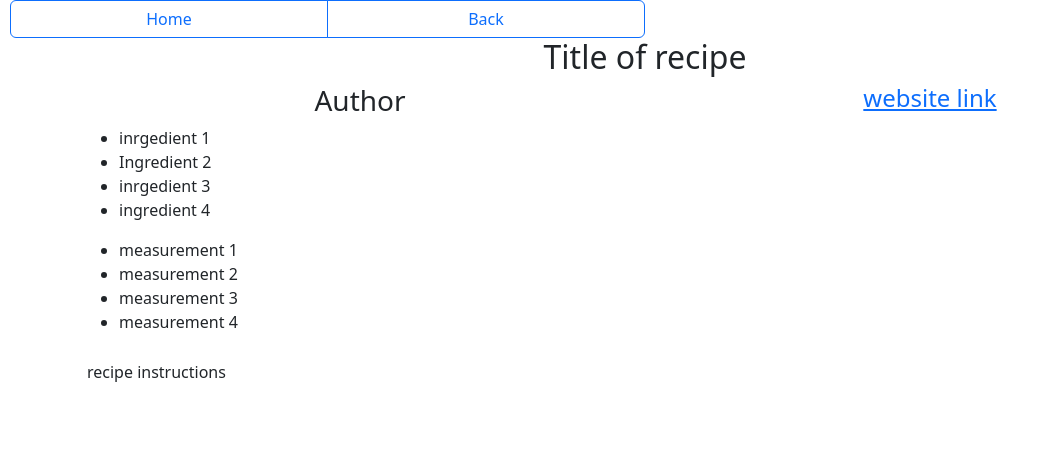
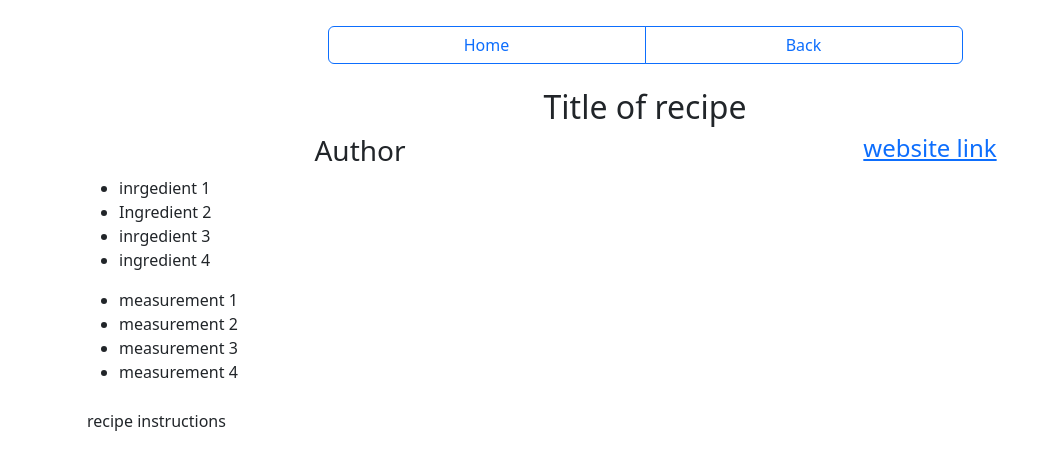
Before and after one commit to lauraa0055/cisc4900, a plain HTML site: page recipePage.html in a window 1280 px wide. Shown: the whole page, without its empty margins (0-1050 px from the left). Drawn offline with nearby package versions, Linux system fonts and the light colour scheme.

Commit message:
RF: added some styling to allow better viewing of the buttons

```diff
--- a/css/recipePage.css
+++ b/css/recipePage.css
@@ -22,7 +22,10 @@ var(--val_name)
 
 #nav-buttons{
 	width: 50%;
+	margin-top: var(--buttons_top_margin);
+	margin-bottom: var(--buttons_bottom_margin);
 }
+
 
 button{
 	width: 50%;
--- a/recipePage.html
+++ b/recipePage.html
@@ -10,9 +10,15 @@
 </head>
 <body>
 
-	<div id = "nav-buttons" class="btn-group" role = "group">
-		<button type = "btn-group" class="btn btn-outline-primary" onclick="homeButton()">Home</button>
-		<button type = "btn-group" class="btn btn-outline-primary" onclick="backButton()">Back</button>
+
+
+	<div class="row">
+		<div class="col-md-12 text-center">
+			<div id = "nav-buttons" class="btn-group" role = "group">
+				<button type = "btn-group" class="btn btn-outline-primary" onclick="homeButton()">Home</button>
+				<button type = "btn-group" class="btn btn-outline-primary" onclick="backButton()">Back</button>
+			</div>
+		</div>
 	</div>
 
 	<div id = "title-of-recipe" class = "text-center">
```
